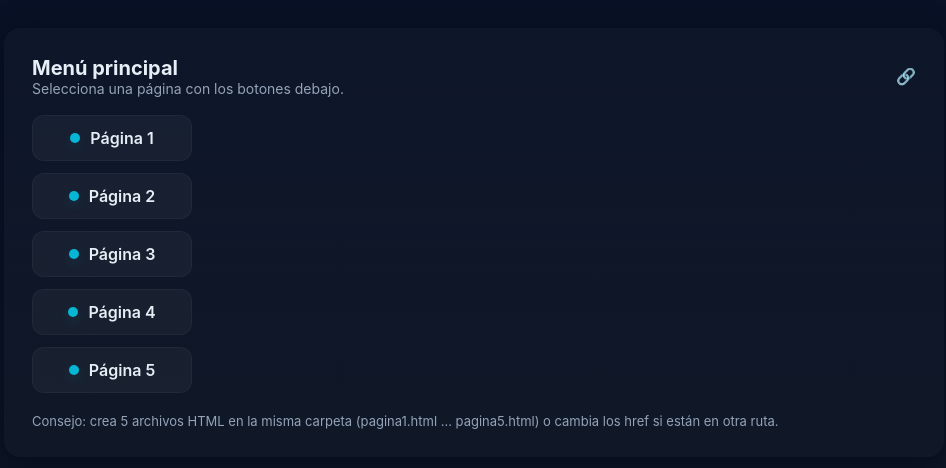
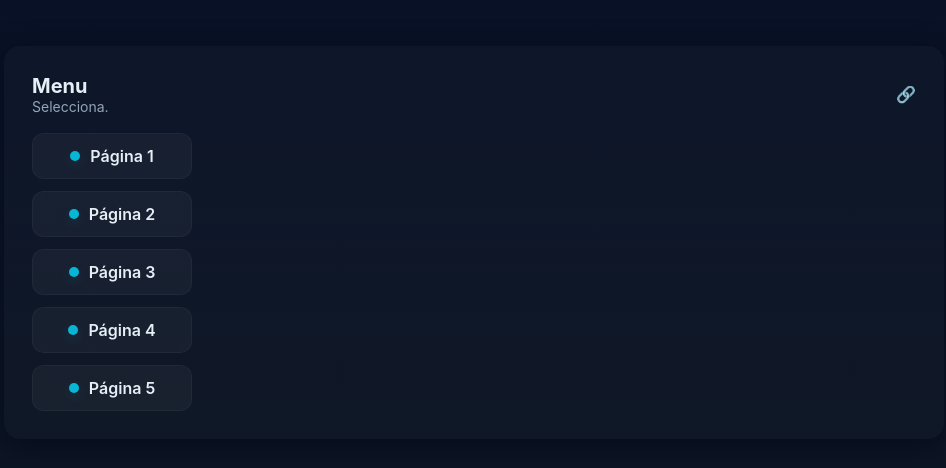
Before and after one commit to jess653/menu, a plain HTML site: page index.html in a window 1280 px wide. Shown: the part 158-626 px from the top of the page, without its empty margins (166-1112 px from the left). Drawn offline with Linux system fonts and the light colour scheme.

Commit message:
Update index.html

```diff
--- a/index.html
+++ b/index.html
@@ -36,13 +36,11 @@
   <div class="container" role="application">
     <header>
       <div>
-        <h1>Menú principal</h1>
-        <p class="lead">Selecciona una página con los botones debajo.</p>
+        <h1>Menu</h1>
+        <p class="lead">Selecciona.</p>
       </div>
       <div aria-hidden="true">🔗</div>
     </header>
-
-    <!-- Nav como lista para mejor accesibilidad -->
     <nav aria-label="Navegación principal">
       <ul style="list-style:none;padding:0;margin:0;display:grid;grid-template-columns:repeat(auto-fit,minmax(220px,1fr));gap:12px">
         <li><a class="btn" href="sentai.html" title="Ir a Página 1"><span class="dot" aria-hidden="true"></span> Página 1</a></li>
@@ -52,10 +50,6 @@
         <li><a class="btn" href="pagina5.html" title="Ir a Página 5"><span class="dot" aria-hidden="true"></span> Página 5</a></li>
       </ul>
     </nav>
-
-    <footer>
-      Consejo: crea 5 archivos HTML en la misma carpeta (pagina1.html ... pagina5.html) o cambia los href si están en otra ruta.
-    </footer>
   </div>
 </body>
 </html>
```
